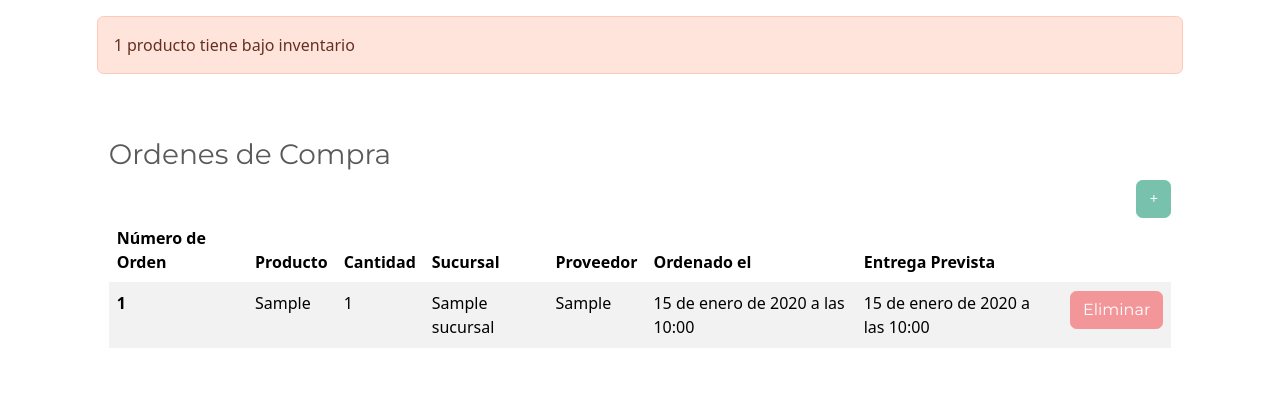
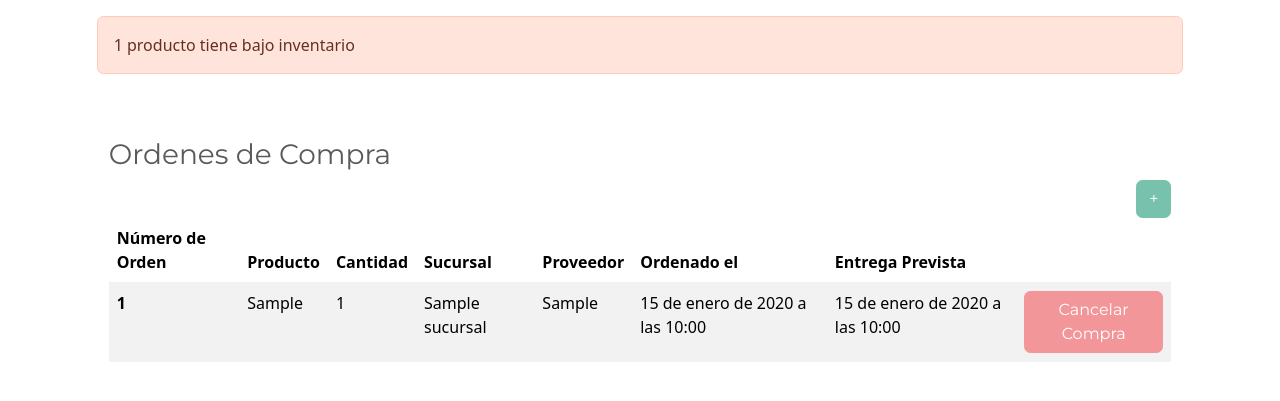
Before and after one commit to Seka322/Modulo-de-Compras, a Django app: page /dashboard/ in a window 1280 px wide. Shown: the part 56-457 px from the top of the page. Run offline with Django 5.2, Linux system fonts and the light colour scheme; a user stored in the database is signed in; tables that the repository leaves empty hold one stand-in row (values such as "Sample post"); some libraries are stand-ins or nearby versions.

Commit message:
nuevo cancelar orden

```diff
--- a/compras/templates/dashboard.html
+++ b/compras/templates/dashboard.html
@@ -58,7 +58,7 @@
 						<td>{{ item.proveedor }}</td>
 						<td>{{ item.fecha_orden }}</td>
 						<td>{{ item.fecha_entrega }}</td>
-						<td><a href="{% url 'eliminar-item' item.id %}" class="btn btn-secondary">Eliminar</a></td>
+						<td><a href="{% url 'cancelar-orden' item.id %}" class="btn btn-secondary">Cancelar Compra</a></td>
 					</tr>
 					{% endfor %}
 				</tbody>
--- a/compras/templates/delete.html
+++ b/compras/templates/delete.html
@@ -6,11 +6,11 @@
 		<div class="row">
 			<form method="POST" class="col-sm-11 col-md-4 mx-auto mt-5">
 				{% csrf_token %}
-				<h1 class="fw-light">Estas seguro que deseas de eliminar la orden de compra para el producto '{{ item.producto }}'?</h1>
+				<h1 class="fw-light">Estas seguro que deseas cancelar la orden de compra para el producto '{{ item.producto }}'?</h1>
 				<p class="fw-light">Esto no se puede deshacer</p>
 
 				<div>
-					<button class="btn btn-danger">Eliminar</button>
+					<button class="btn btn-danger">Cancelar Orden de Compra</button>
 				</div>
 			</form>
 		</div>
--- a/compras/urls.py
+++ b/compras/urls.py
@@ -1,7 +1,7 @@
 from django.urls import path
 from .views import Inicio,CrearOrden
 from django.contrib.auth import views as auth_views
-from .views import Registro, Dashboard, CrearOrden, EliminarItem
+from .views import Registro, Dashboard, CrearOrden, CancelarOrden
 from . import views
 
 urlpatterns = [
@@ -11,6 +11,6 @@ urlpatterns = [
     path('iniciar-sesion/', auth_views.LoginView.as_view(template_name='login.html'), name='iniciar-sesion'),
     path('registro/', Registro.as_view(), name='registro'),
     path('cerrar-sesion/', auth_views.LogoutView.as_view(template_name='logout.html'), name='cerrar-sesion'),
-    path('eliminar-item/<int:pk>', EliminarItem.as_view(), name='eliminar-item'),
+    path('cancelar-orden/<int:pk>', CancelarOrden.as_view(), name='cancelar-orden'),
     path('detalles-item/<int:item_id>/', views.DetallesItem, name='detalles-item'),
 ]
--- a/compras/views.py
+++ b/compras/views.py
@@ -84,7 +84,14 @@ def DetallesItem(request, item_id):
     else:
         return JsonResponse({'error': 'Item no encontrado'}, status=404)
 
-class EliminarItem(LoginRequiredMixin, DeleteView):
+class CancelarOrden(LoginRequiredMixin, DeleteView):
+	def post(self, request, *args, **kwargs):
+		item = ItemCompra.objects.get(pk=kwargs['pk'])
+		producto = item.producto
+		cantidad = item.cantidad
+		ItemProveedor.objects.filter(item=producto).update(unidades=F('unidades') + cantidad)
+		return super().delete(request, *args, **kwargs)
+
 	model = ItemCompra
 	template_name = 'delete.html'
 	success_url = reverse_lazy('dashboard')
```
Also changed, not shown: db.sqlite3 (deleted).
